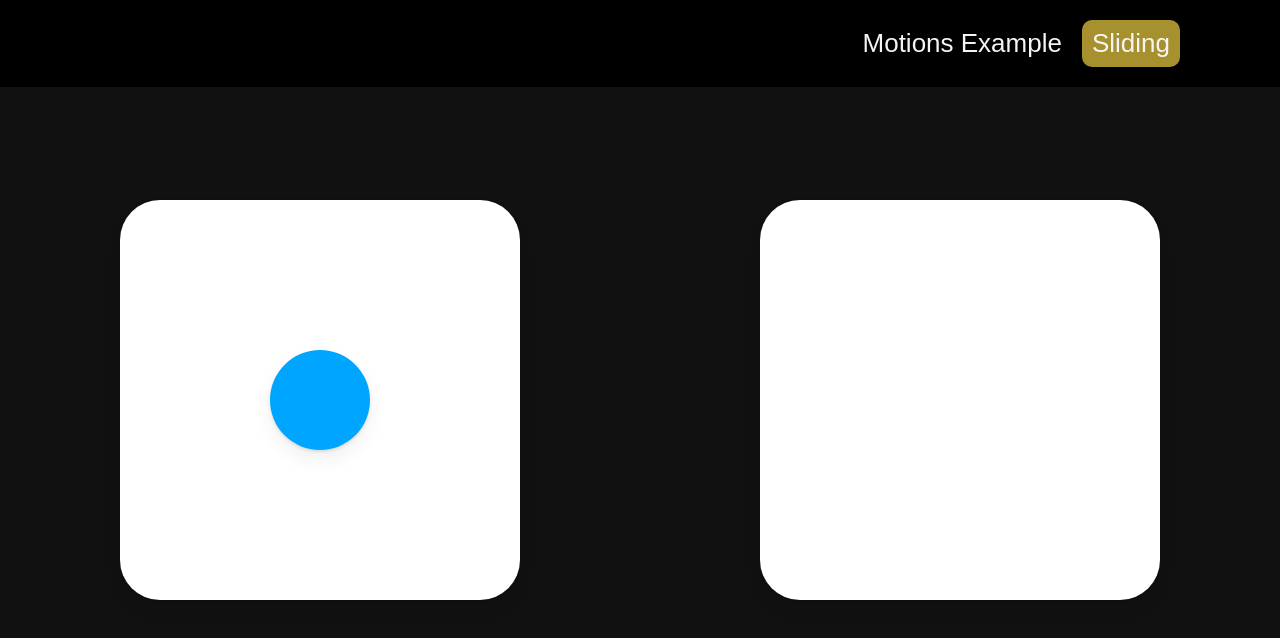
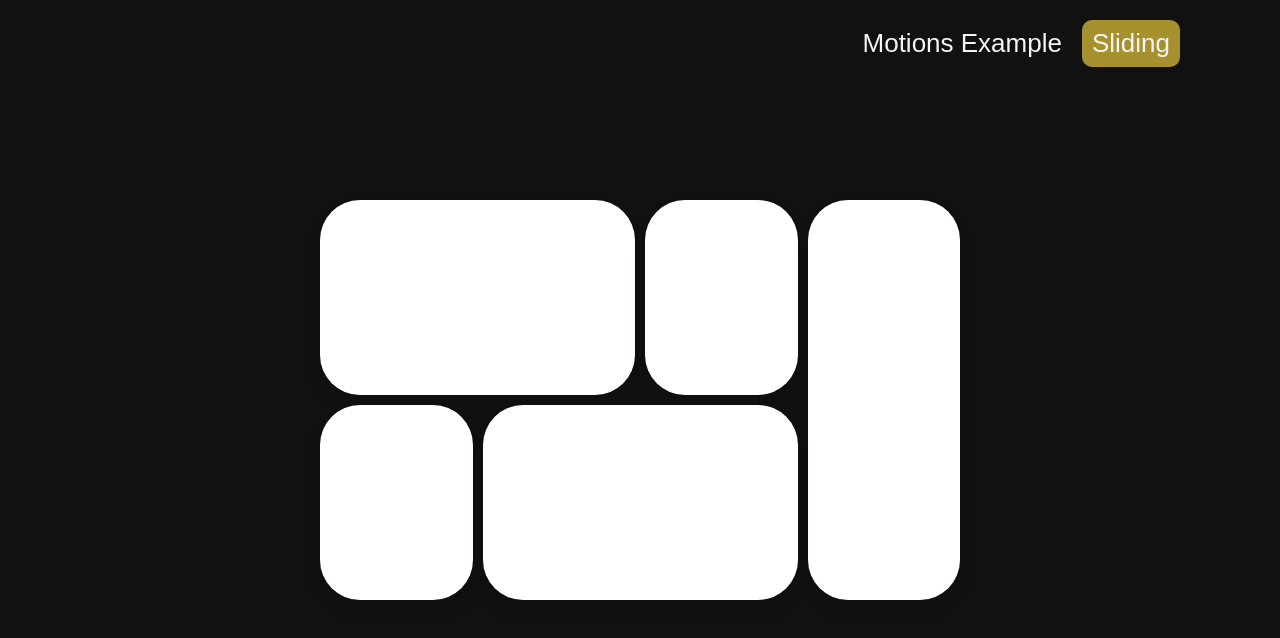
Before and after one commit to yerinirey/learn-framer-motion, a React (Create React App) app: page /2 in a window 1280 px wide. Shown: the top 638 px of the page. Built offline with nearby package versions, Linux system fonts and the light colour scheme.

Commit message:
8.16 Final Project

```diff
--- a/src/routes/header.tsx
+++ b/src/routes/header.tsx
@@ -11,8 +11,8 @@
   gap: 10px;
   padding: 20px 100px;
   position: fixed;
-  z-index: 99;
-  background-color: black;
+  z-index: 98;
+  background-color: #111111;
 `;
 const Button = styled(Link)`
   font-size: 26px;
--- a/src/routes/second.tsx
+++ b/src/routes/second.tsx
@@ -5,44 +5,68 @@
   height: 100vh;
   width: 100vw;
   display: flex;
-  /* flex-direction: column; */
-  justify-content: space-around;
+  justify-content: center;
   align-items: center;
 `;
+
 const Box = styled(motion.div)`
-  width: 400px;
-  height: 400px;
   background-color: rgba(255, 255, 255, 1);
   border-radius: 40px;
+  box-shadow: 0 2px 3px rgba(0, 0, 0, 0.1), 0 10px 20px rgba(0, 0, 0, 0.06);
+`;
+const Grid = styled.div`
+  display: grid;
+  width: 50vw;
+  height: 50vh;
+  gap: 10px;
+  grid-template-columns: repeat(4, 1fr);
+
+  div:first-child {
+    grid-column: span 2;
+  }
+  div:nth-child(3) {
+    grid-row: span 2;
+  }
+  div:last-child {
+    grid-column: span 2;
+  }
+`;
+const Overlay = styled(motion.div)`
+  width: 100%;
+  height: 100%;
+  position: absolute;
   display: flex;
   justify-content: center;
   align-items: center;
-
-  box-shadow: 0 2px 3px rgba(0, 0, 0, 0.1), 0 10px 20px rgba(0, 0, 0, 0.06);
-`;
-const Circle = styled(motion.div)`
-  background-color: #00a5ff;
-  height: 100px;
-  width: 100px;
-  border-radius: 50px;
-  box-shadow: 0 2px 3px rgba(0, 0, 0, 0.1), 0 10px 20px rgba(0, 0, 0, 0.06);
+  z-index: 99;
 `;
 export default function Second() {
-  const [clicked, setClicked] = useState(false);
-  const toggleClicked = () => setClicked((prev) => !prev);
+  const [id, setId] = useState<null | string>(null);
+  console.log(id);
 
   return (
-    <Wrapper onClick={toggleClicked}>
-      <Box>
-        {!clicked ? (
-          <Circle layoutId="circle" style={{ borderRadius: 50 }} />
-        ) : null}
-      </Box>
-      <Box>
-        {clicked ? (
-          <Circle layoutId="circle" style={{ borderRadius: 0 }} />
-        ) : null}
-      </Box>
+    <Wrapper>
+      <Grid>
+        {["1", "2", "3", "4", "5"].map((n) => (
+          <Box className={n} onClick={() => setId(n)} key={n} layoutId={n} />
+        ))}
+      </Grid>
+      {id && (
+        <AnimatePresence>
+          <Overlay
+            onClick={() => setId(null)}
+            initial={{ backgroundColor: "rgba(0,0,0,0)" }}
+            animate={{ backgroundColor: "rgba(0,0,0,0.8)" }}
+            exit={{ backgroundColor: "rgba(0,0,0,0)" }}
+          >
+            <Box
+              id="layout"
+              layoutId={id}
+              style={{ width: 400, height: 400 }}
+            />
+          </Overlay>
+        </AnimatePresence>
+      )}
     </Wrapper>
   );
 }
```
